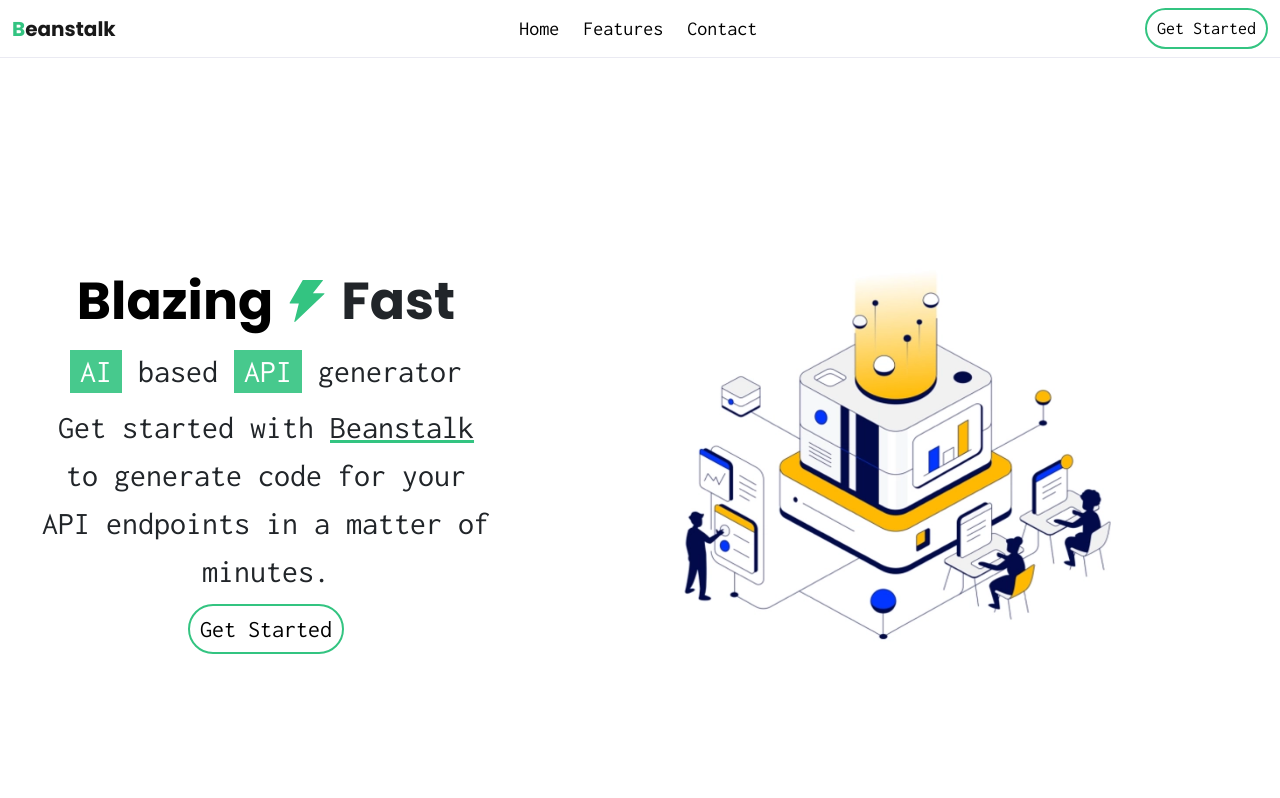
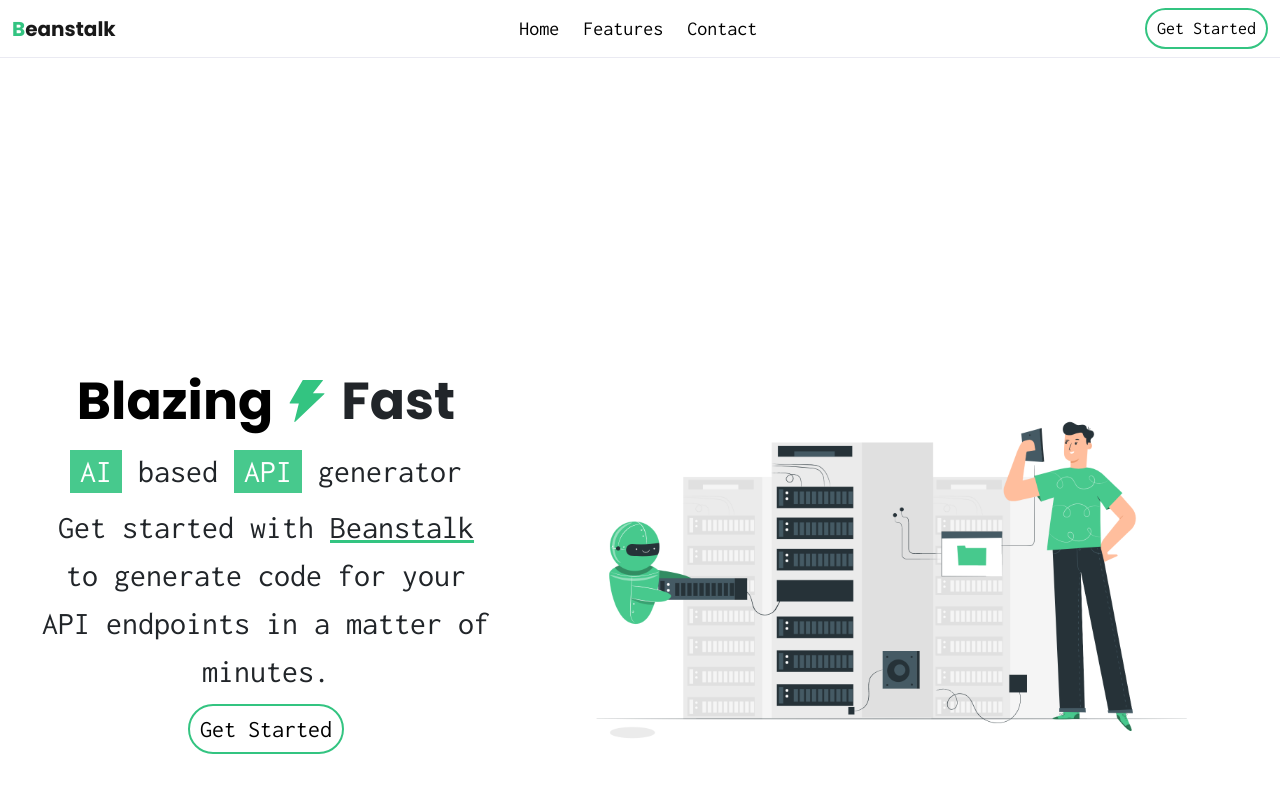
Before and after one commit to Beanstalk-API/beanstalk-frontend, a Next.js app: page / in a window 1280 px wide. Shown: the top 798 px of the page. Built offline with nearby package versions, Linux system fonts and the light colour scheme.

Commit message:
updated illustration

```diff
--- a/styles/hero.module.css
+++ b/styles/hero.module.css
@@ -47,6 +47,6 @@
 }
 
 .heroIllustration {
-  height: 500px;
+  height: 700px;
   width: 700px;
 }
```
Also changed, not shown: Assets/Images/hero-illustration.png.
